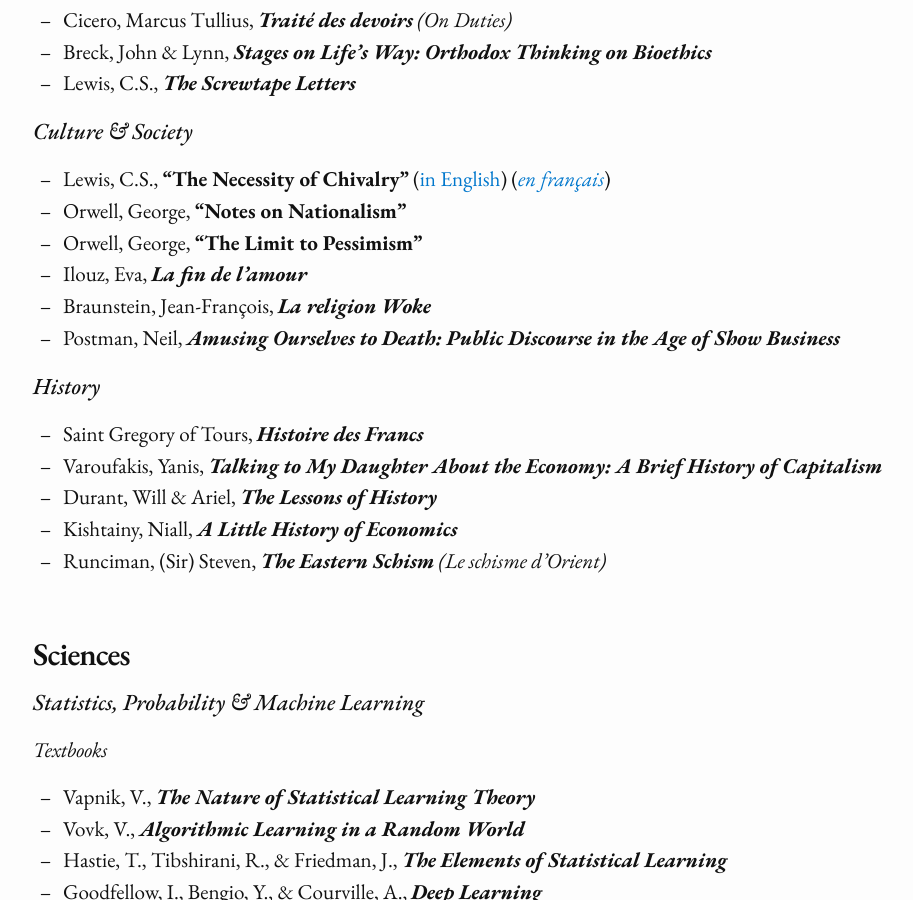
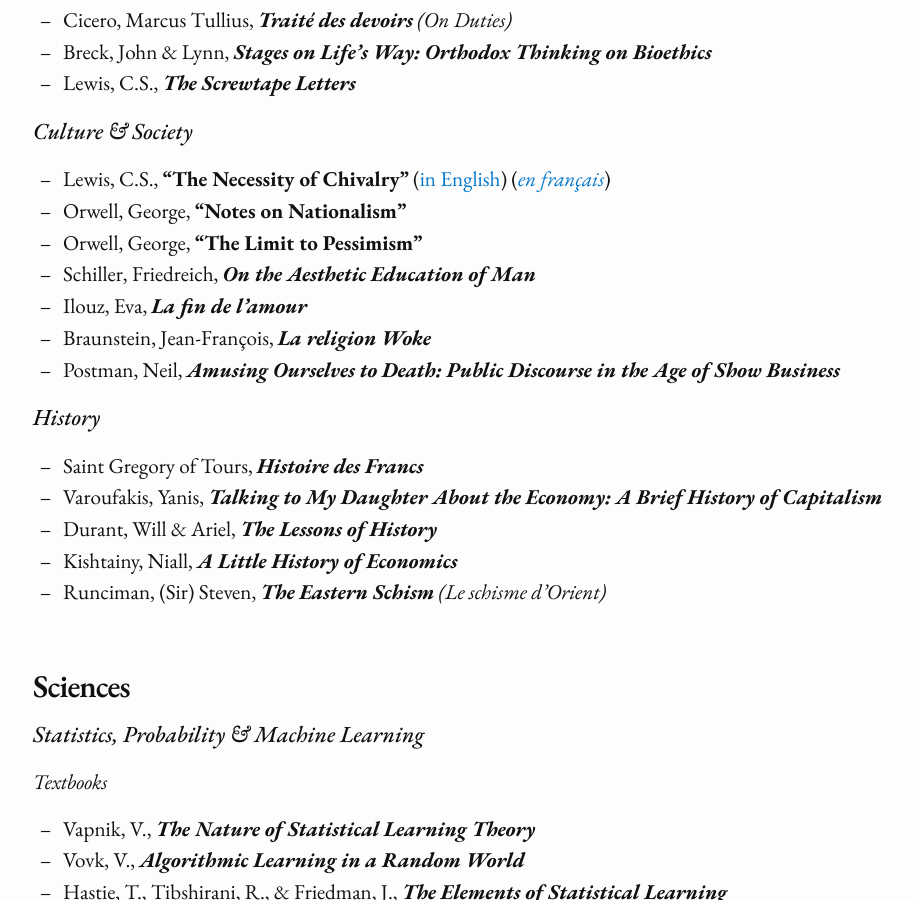
Before and after one commit to paulmelki/paulmelki.github.io, a Jekyll site: the page built from reads.md, in a window 1280 px wide and 900 px high, scrolled down 2719 px. Shown: the whole window, without its empty margins (162-1075 px from the left). Built offline with Jekyll 4.4.1, drawn with Linux system fonts in a browser that asks for light colours; nearby versions of some CDN libraries; some web fonts are replaced.

Commit message:
Update reads.md

```diff
--- a/reads.md
+++ b/reads.md
@@ -91,6 +91,7 @@ If you read any of these works and wish to discuss them, feel free to contact me
 - Lewis, C.S., **"The Necessity of Chivalry"** ([in English](https://matiane.wordpress.com/2021/09/13/necessity-of-chivalry-by-c-s-lewis/)) ([*en français*](https://cslewis.fr/de-la-necessite-de-la-chevalerie))
 - Orwell, George, **"Notes on Nationalism"**
 - Orwell, George, **"The Limit to Pessimism"**
+- Schiller, Friedreich, ***On the Aesthetic Education of Man***
 - Ilouz, Eva, ***La fin de l'amour***
 - Braunstein, Jean-François, ***La religion Woke***
 - Postman, Neil, ***Amusing Ourselves to Death: Public Discourse in the Age of Show Business***
```
